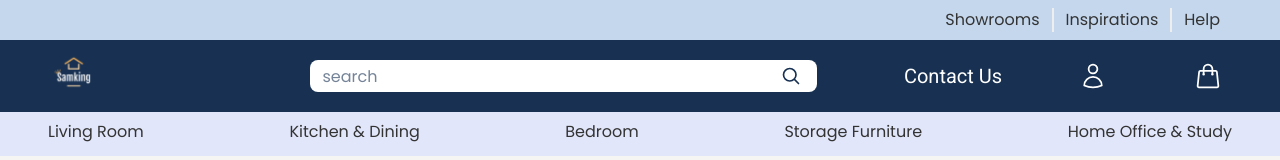
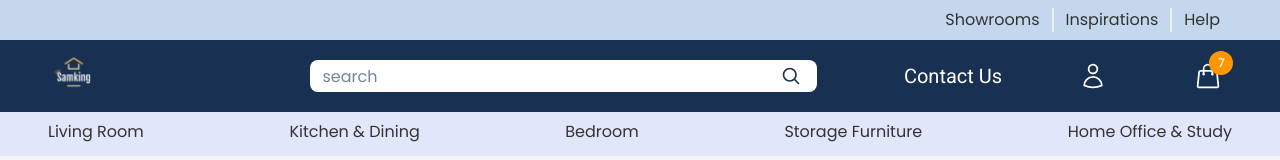
Before and after one commit to Samdevtechnology/samking-furniture, a Next.js app: page /register in a window 1280 px wide. Shown: the top 160 px of the page. Built offline with nearby package versions, Linux system fonts and the light colour scheme; no server answers.

Commit message:
Added - Cart Icon that allows quantity badge

```diff
--- /dev/null
+++ b/src/app/cart/components/cartIcon.tsx
@@ -0,0 +1,20 @@
+import IconBtnWrap from "@/utils/IconBtnWrap";
+import { ShoppingBagIcon } from "@heroicons/react/24/outline";
+import { Badge } from "@/utils/MuiServerComponent";
+
+const CartIcon = () => {
+  return (
+    <IconBtnWrap
+      bg="bg-white"
+      size={12}
+      className="rounded-full overflow-visible"
+      href="/cart"
+    >
+      <Badge content={7} color="orange">
+        <ShoppingBagIcon className="w-7 h-7" />
+      </Badge>
+    </IconBtnWrap>
+  );
+};
+
+export default CartIcon;
--- a/src/app/components/NavBar.tsx
+++ b/src/app/components/NavBar.tsx
@@ -3,11 +3,8 @@ import Image from "next/image";
 import Container from "../../utils/Container";
 import SearchBar from "../../components/SearchBar";
 import IconBtnWrap from "@/utils/IconBtnWrap";
-import {
-  PhoneIcon,
-  ShoppingBagIcon,
-  Bars3Icon,
-} from "@heroicons/react/24/outline";
+import CartIcon from "../cart/components/cartIcon";
+import { PhoneIcon, Bars3Icon } from "@heroicons/react/24/outline";
 import TextLinkWrap from "@/utils/TextLinkWrap";
 import UserAvatar from "./UserAvatar";
 
@@ -52,9 +49,7 @@ const NavBar = () => {
               <UserAvatar />
             </li>
             <li className=" hidden sm:block">
-              <IconBtnWrap bg="bg-white" size={12} className="rounded-full">
-                <ShoppingBagIcon className="w-7 h-7" />
-              </IconBtnWrap>
+              <CartIcon />
             </li>
             <li className=" sm:hidden">
               <IconBtnWrap bg="bg-white" size={12}>
--- a/src/utils/MuiServerComponent.tsx
+++ b/src/utils/MuiServerComponent.tsx
@@ -22,6 +22,7 @@ import {
   Radio,
   Card,
   Carousel,
+  Badge,
 } from "@material-tailwind/react";
 
 export {
@@ -46,4 +47,5 @@ export {
   Radio,
   Card,
   Carousel,
+  Badge,
 };
```
